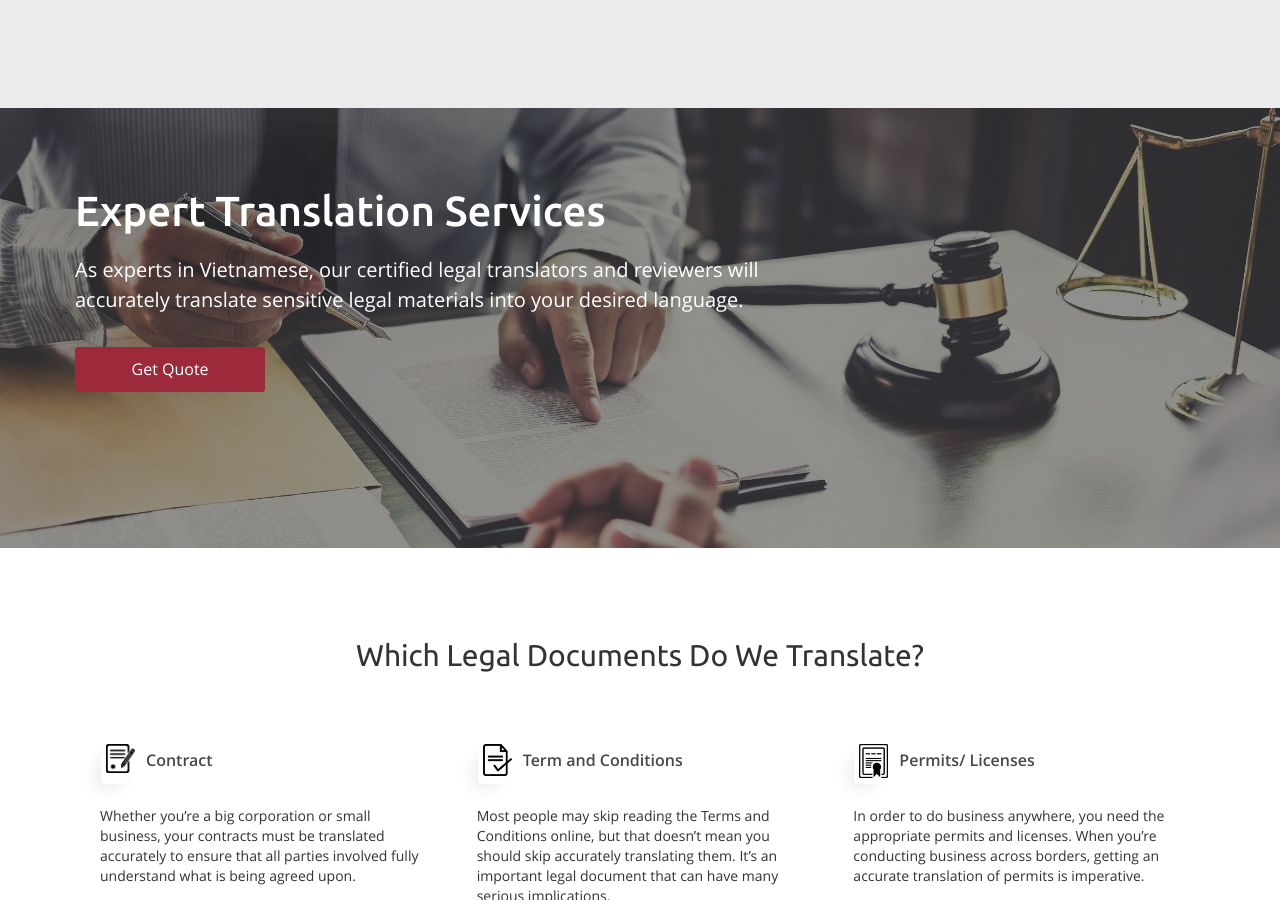
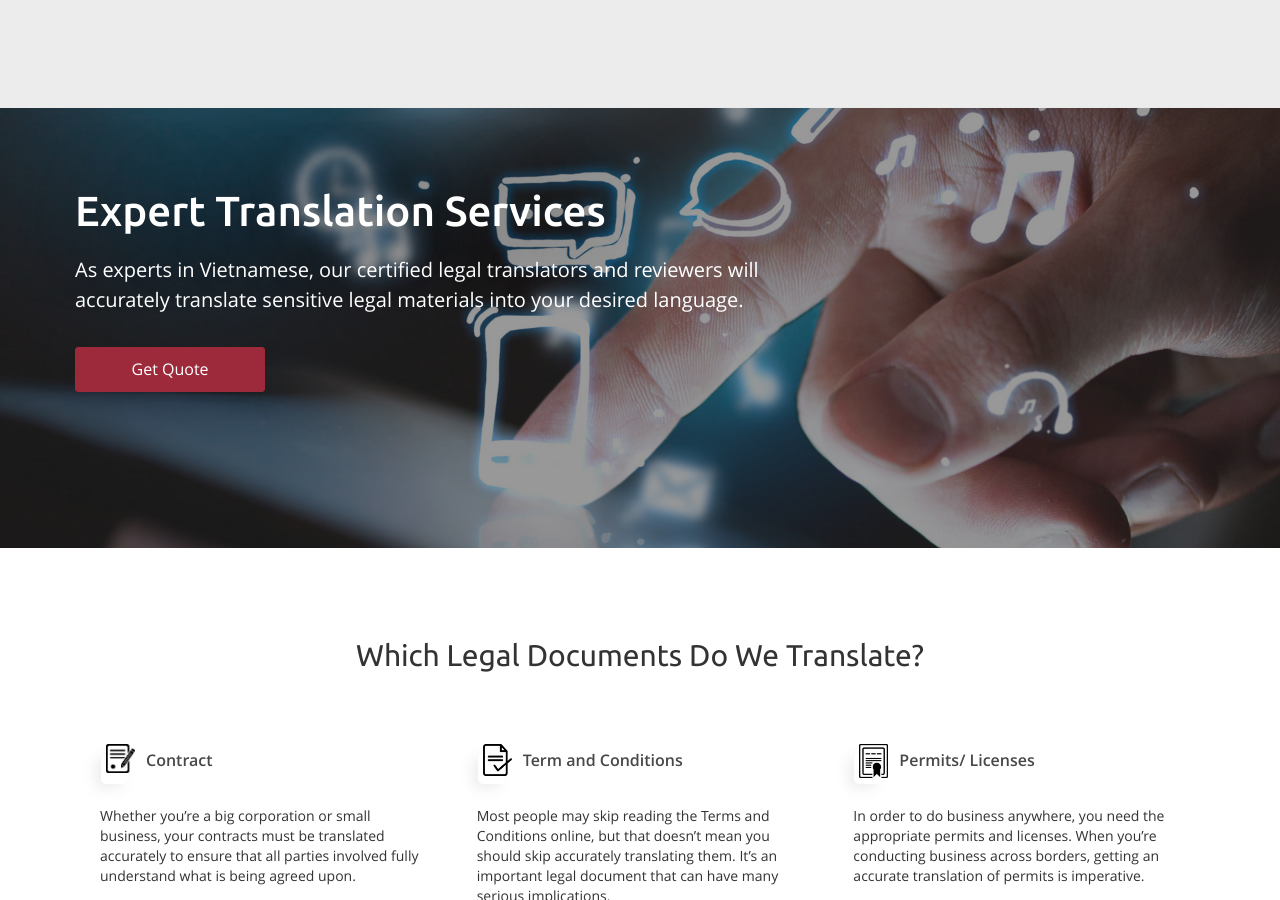
Before and after one commit to jndctranslation/landing_page, a Jekyll site: the page built from pages/it_software.md, in a window 1280 px wide and 900 px high. Built offline with Jekyll 4.4.1, drawn with Linux system fonts in a browser that asks for light colours.

Commit message:
Update Website Pages “it_software_page_information”

```diff
--- a/_data/pages/it_software.yml
+++ b/_data/pages/it_software.yml
@@ -1,5 +1,5 @@
 block_1:
-  background_image: /assets/images/upload/d923dbbf84f549bb2d91ba8cf91461a8.jpg
+  background_image: /assets/images/upload/basic-free-software-after-windows-reinstall.jpg
   color_overlay: 'rgba(50, 50, 50, 0.5)'
   text: >-
     As experts in Vietnamese, our certified legal translators and reviewers will
```
